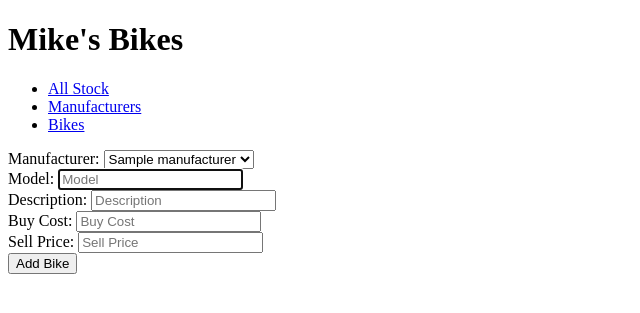
After one commit to BrianBell422/python_solo_project, a Flask app: page /bikes/new in a window 1280 px wide. The commit adds this page. Shown: the top 313 px of the page, without its empty margins (0-640 px from the left). Run offline with Flask 2, Linux system fonts and the light colour scheme; a database or web service that is not in the repository returns one stand-in record (values such as "Sample title"); some libraries are stand-ins or nearby versions.

Commit message:
New bike html now showing on browser but doesnt submit

```diff
--- a/mikes_bikes/controllers/bike_controller.py
+++ b/mikes_bikes/controllers/bike_controller.py
@@ -1,5 +1,6 @@
 from flask import Flask, render_template, request, Blueprint
 from models.bike import Bike
+from models.manufacturer import Manufacturer
 import repositories.bike_repository as bike_repository
 import repositories.manufacturer_repository as manufacturer_repository
 
@@ -12,6 +13,11 @@ def bikes():
     bikes = bike_repository.select_all()
     return render_template("bikes/index.html", all_bikes = bikes)
 
+@bikes_blueprint.route("/bikes/new", methods=['GET'])
+def new_bike():
+    manufacturers = manufacturer_repository.select_all()
+    return render_template("bikes/new.html", all_manufacturers = manufacturers)
+
 @bikes_blueprint.route("/bikes/show")
 def show():
     return render_template("bikes/show.html")
--- a/mikes_bikes/templates/bikes/index.html
+++ b/mikes_bikes/templates/bikes/index.html
@@ -11,6 +11,7 @@
         <p>Description: {{bike.description}}</p>
         <p>Buy Cost: {{bike.buy_cost}}</p>
         <p>Sell Price: {{bike.sell_price}}</p>
+        <p><a href="/bikes/{{bike.id}}/edit">Edit</a></p>
     </div>
 {% endfor %}
 
--- /dev/null
+++ b/mikes_bikes/templates/bikes/new.html
@@ -0,0 +1,39 @@
+{% extends "base.html" %}
+{% block content %}
+
+<form action="/bikes" method="post">
+
+    <div>
+        <label for="manufacturer">Manufacturer:</label>
+        <select id="manufacturer" name="manufacturer_id">
+            {% for manufacturer in all_manufacturers %}
+            <option value="{{ manufacturer.id }}">{{ manufacturer.name }}</option>
+            {% endfor %}
+        </select>
+    </div>
+
+    <div>
+        <label for="model">Model:</label>
+        <input type="text" id="model" name="model" placeholder="Model" required autofocus>
+    </div>
+
+    <div>
+        <label for="description">Description:</label>
+        <input type="text" id="description" name="description" placeholder="Description" required autofocus>
+    </div>
+
+    <div>
+        <label for="buy_cost">Buy Cost:</label>
+        <input type="text" id="buy_cost" name="buy_cost" placeholder="Buy Cost" required autofocus>
+    </div>
+
+    <div>
+        <label for="sell_price">Sell Price:</label>
+        <input type="text" id="sell_price" name="sell_price" placeholder="Sell Price" required autofocus>
+    </div>
+
+    <button type="submit">Add Bike</button>
+
+</form>
+
+{% endblock %}
```
